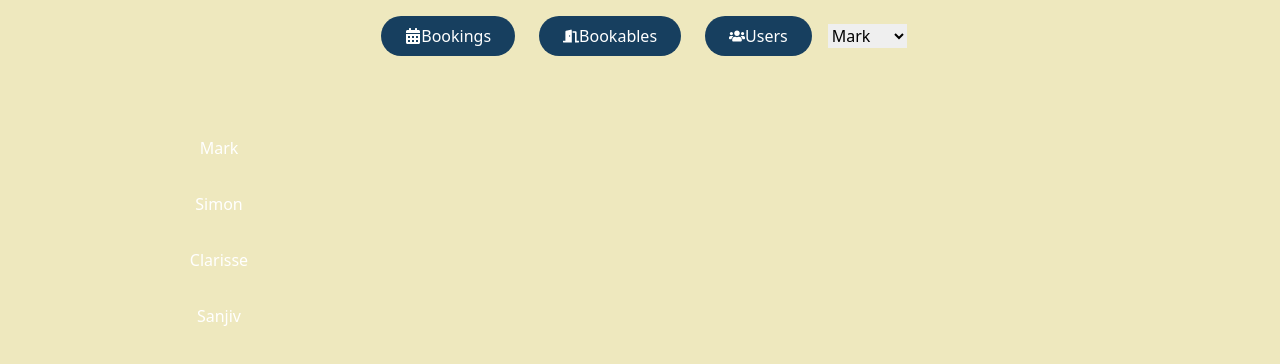
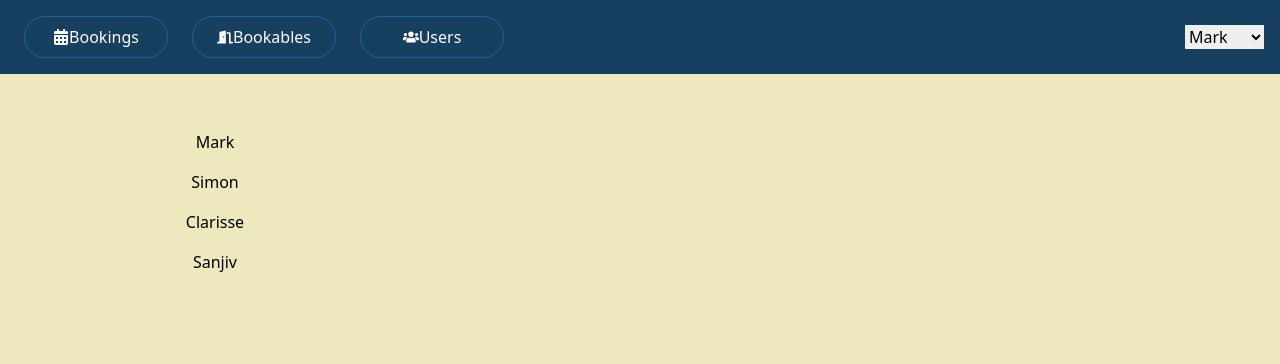
Before and after one commit to dev-seahouse/hooks-in-action, a React (Vite) app: page /users in a window 1280 px wide. Shown: the top 364 px of the page. Built offline with nearby package versions, Linux system fonts and the light colour scheme.

Commit message:
added button css

```diff
--- a/src/App.css
+++ b/src/App.css
@@ -1,8 +1,8 @@
 :root {
   --page-bg: #eee7be;
   --primary: #173f5f;
+  --primary-lighter: #20639b;
   --secondary: #3caea3;
-  --button-primary: #20639b;
   --error: #ed553b;
   --dark-text: #444;
   --light-text: #fff;
@@ -13,21 +13,21 @@ header a.btn {
 }
 /*  */
 
-.btn {
-  background: var(--button-bg);
-  color: var(--light-text);
-  border: none;
-  border-radius: 1.5rem;
-  padding: 0.5rem 1.5rem;
-  margin-left: 0.5rem;
-  font-size: 1rem;
-  transition: all 0.4s ease;
-  display: inline-flex;
-  align-items: center;
-  justify-content: center;
-  cursor: pointer;
-  box-sizing: border-box;
-}
+/* .btn { */
+/* background: var(--button-bg); */
+/* color: var(--light-text); */
+/* border: none; */
+/* border-radius: 1.5rem; */
+/* padding: 0.5rem 1.5rem; */
+/* margin-left: 0.5rem; */
+/* font-size: 1rem; */
+/* transition: all 0.4s ease; */
+/* display: inline-flex; */
+/* align-items: center; */
+/* justify-content: center; */
+/* cursor: pointer; */
+/* box-sizing: border-box; */
+/* } */
 /*  */
 /* .btn:first-child { */
 /* margin-left: 0; */
@@ -52,18 +52,18 @@ header a.btn {
 /* margin-left: 0.4rem; */
 /* } */
 /*  */
-.btn:hover {
-  box-shadow: 0 2px 5px rgba(0, 0, 0, 0.4);
-}
+/* .btn:hover { */
+/* box-shadow: 0 2px 5px rgba(0, 0, 0, 0.4); */
+/* } */
 /*  */
-.btn-header {
-  background: var(--primary);
-  border: 1px solid var(--button-bg);
-}
-
-.btn-header:hover {
-  border-color: var(--light-text);
-}
+/* .btn-header { */
+/* background: var(--primary); */
+/* border: 1px solid var(--button-bg); */
+/* } */
+/*  */
+/* .btn-header:hover { */
+/* border-color: var(--light-text); */
+/* } */
 
 main {
   margin: 40px auto;
--- a/src/App.tsx
+++ b/src/App.tsx
@@ -15,9 +15,13 @@ function NavItem({ linkTo, children }: INavItem) {
     <li className="my-0 ml-0 mr-4 inline-block p-0">
       <Link
         to={linkTo}
-        className="ml-2 box-border inline-flex cursor-pointer items-center justify-center
-                  rounded-3xl border-none bg-primary
-                  px-6 py-2 text-base text-text-light transition-all hover:shadow-[0_2px_5px_rgba(0,0,0,0.4)]"
+        className="ml-2 box-border inline-flex w-36
+                  cursor-pointer items-center justify-center
+                  rounded-3xl border border-solid border-primary-lighter
+                  bg-primary px-6 py-2 text-base text-text-light
+                  transition-all duration-500 ease-in-out hover:border-text-light
+                  hover:shadow-[0_2px_5px_rgba(0,0,0,0.4)]
+                  "
       >
         {children}
       </Link>
@@ -28,8 +32,7 @@ function NavItem({ linkTo, children }: INavItem) {
 function App() {
   return (
     <Router>
-      <div>
-        <header className="m-0 flex items-center justify-center p-4">
+      <header className="m-0 flex items-center justify-between bg-primary p-4">
         <nav>
           <ul className="m-0 list-none p-0">
             <NavItem linkTo="/bookings">
@@ -48,7 +51,6 @@ function App() {
         </nav>
         <UserPicker />
       </header>
-      </div>
 
       <Routes>
         <Route path="/bookings" />
--- a/src/components/Button/Button.tsx
+++ b/src/components/Button/Button.tsx
@@ -1,27 +1,42 @@
 import React from 'react';
 import type { AriaButtonProps } from 'react-aria';
-import classNames from 'classnames';
 import { useButton } from 'react-aria';
+
+const variants = {
+  primary: 'bg-text-light border border-solid border-black/[0.3]',
+  secondary: 'bg-secondary',
+};
+
+export function Button({
+  children,
+  variant = 'primary',
+  ...props
+}: ButtonProps) {
+  const ref = React.useRef<HTMLButtonElement>(null);
+  const { buttonProps } = useButton(props, ref);
+  const variantClass = variants[variant];
+
+  return (
+    <button
+      className={`border-red-800 ml-2 box-border
+                  inline-flex cursor-pointer
+                  items-center
+                  justify-center
+                  rounded-3xl  px-6 py-2
+                  text-base leading-tight
+                  transition-all
+                  hover:shadow-[0_2px_5px_rgba(0,0,0,0.4)]
+                  ${variantClass}
+                  `}
+      {...buttonProps}
+      ref={ref}
+    >
+      {children}
+    </button>
+  );
+}
 
 interface ButtonProps extends AriaButtonProps {
   variant?: 'primary' | 'secondary';
   children: React.ReactNode;
 }
-
-export function Button({ children, ...props }: ButtonProps) {
-  const ref = React.useRef<HTMLButtonElement>(null);
-  const { buttonProps } = useButton(props, ref);
-  const baseClass = `ml-2 box-border inline-flex cursor-pointer
-                    items-center justify-center
-                    rounded-3xl border-none bg-primary
-                    px-6 py-2 text-base text-text-light
-                    transition-all hover:shadow-[0_2px_5px_rgba(0,0,0,0.4)]`;
-
-  const classes = classNames(baseClass);
-
-  return (
-    <button className={classes} {...buttonProps} ref={ref}>
-      {children}
-    </button>
-  );
-}
--- a/src/components/UserPicker.tsx
+++ b/src/components/UserPicker.tsx
@@ -2,9 +2,9 @@ import { users } from '../static.json';
 
 export default function UserPicker() {
   return (
-    <select>
+    <select role="listbox">
       {users.map(u => (
-        <option key={u.id} value={u.id}>
+        <option key={u.id} value={u.id} role="option">
           {u.name}
         </option>
       ))}
--- a/tailwind.config.cjs
+++ b/tailwind.config.cjs
@@ -1,13 +1,18 @@
+/* eslint-disable @typescript-eslint/no-var-requires */
 /** @type {import('tailwindcss').Config} */
+const twColors = require('tailwindcss/colors');
 
 module.exports = {
   content: ['./src/**/*.tsx', './index.html'],
-  purge: ['./*.html', './src/**/*.{js,ts,jsx,tsx,css}'],
   theme: {
     colors: {
+      transparent: 'transparent',
+      current: 'currentColor',
+      black: twColors.black,
+      white: twColors.white,
       primary: 'var(--primary)',
       secondary: 'var(--secondary)',
-      'button-primary': 'var(--button-primary)',
+      'primary-lighter': 'var(--primary-lighter)',
       text: {
         dark: 'var(--dark-text)',
         light: 'var(--light-text)',
```
Also changed, not shown: package.json (+12 -12 lines), 1 other file (tests, documents, lock files or other folders). Lines whose indentation alone changed are shown as unchanged.
